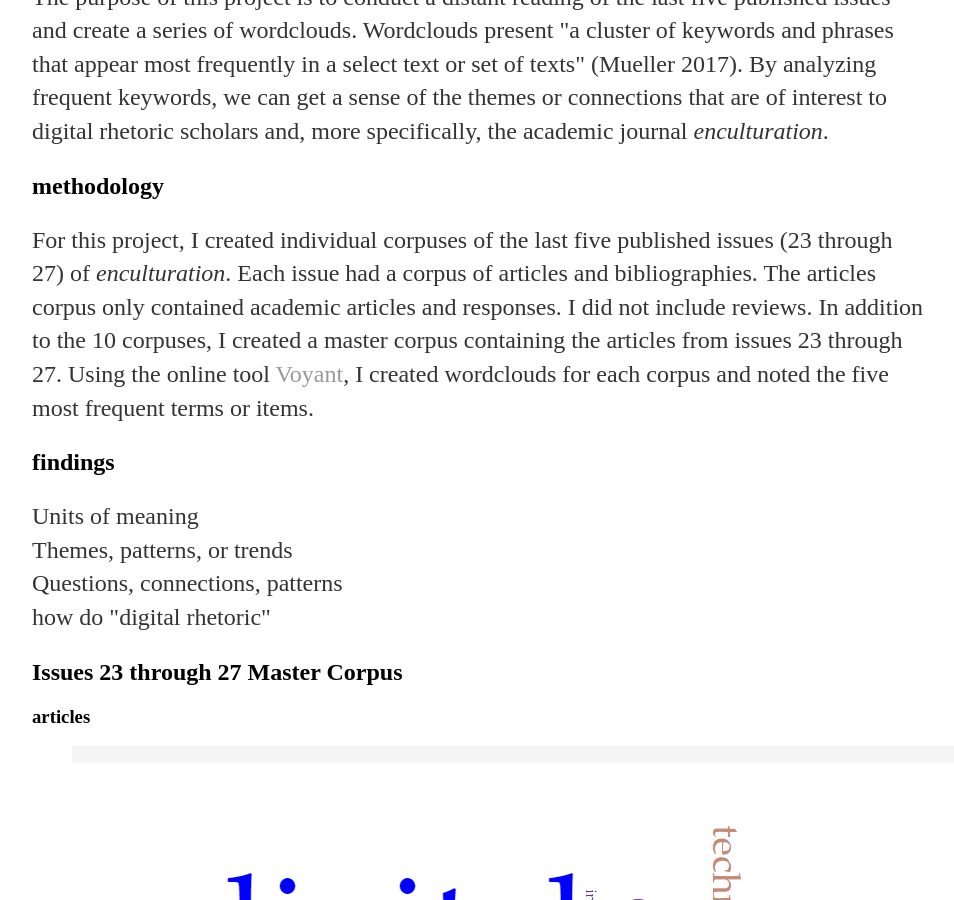
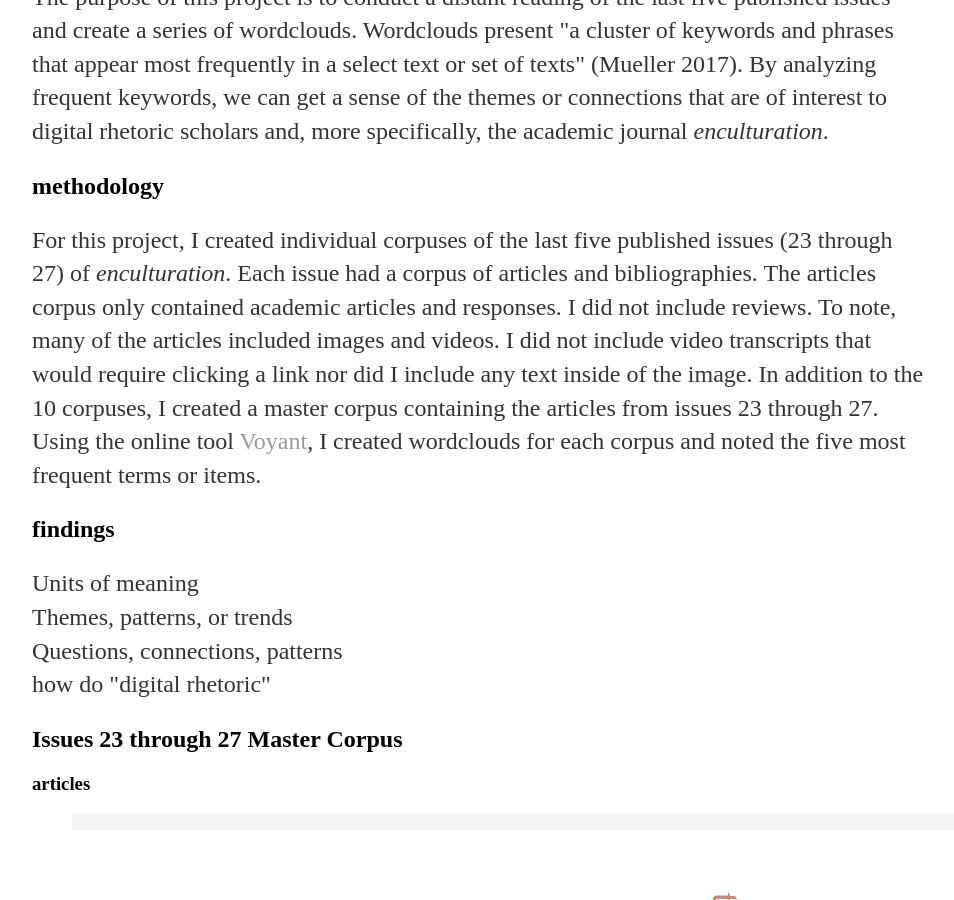
Before and after one commit to sydneyspangler/sydneyspangler.github.io, a Jekyll site: the page built from distant-reading-project/index.html, in a window 1280 px wide and 900 px high, scrolled down 481 px. Shown: the whole window, without its empty margins (160-1114 px from the left). Built offline with Jekyll 4.4.1, drawn with Linux system fonts in a browser that asks for light colours.

Commit message:
Update index.html

```diff
--- a/distant-reading-project/index.html
+++ b/distant-reading-project/index.html
@@ -8,7 +8,7 @@
 	<h2>purpose</h2>
 	<p>The purpose of this project is to conduct a distant reading of the last five published issues and create a series of wordclouds. Wordclouds present "a cluster of keywords and phrases that appear most frequently in a select text or set of texts" (Mueller 2017). By analyzing frequent keywords, we can get a sense of the themes or connections that are of interest to digital rhetoric scholars and, more specifically, the academic journal <i>enculturation</i>.
 	<h2>methodology</h2>
-	<p>For this project, I created individual corpuses of the last five published issues (23 through 27) of <i>enculturation</i>. Each issue had a corpus of articles and bibliographies. The articles corpus only contained academic articles and responses. I did not include reviews. In addition to the 10 corpuses, I created a master corpus containing the articles from issues 23 through 27. Using the online tool <a href="https://voyant-tools.org/" target="_blank">Voyant</a>, I created wordclouds for each corpus and noted the five most frequent terms or items.</p>
+	<p>For this project, I created individual corpuses of the last five published issues (23 through 27) of <i>enculturation</i>. Each issue had a corpus of articles and bibliographies. The articles corpus only contained academic articles and responses. I did not include reviews. To note, many of the articles included images and videos. I did not include video transcripts that would require clicking a link nor did I include any text inside of the image. In addition to the 10 corpuses, I created a master corpus containing the articles from issues 23 through 27. Using the online tool <a href="https://voyant-tools.org/" target="_blank">Voyant</a>, I created wordclouds for each corpus and noted the five most frequent terms or items.</p>
 	<h2>findings</h2>
 	<p>Units of meaning <br> Themes, patterns, or trends <br> Questions, connections, patterns <br> how do "digital rhetoric" </p>
 	<h2>Issues 23 through 27 Master Corpus</h2>
```
